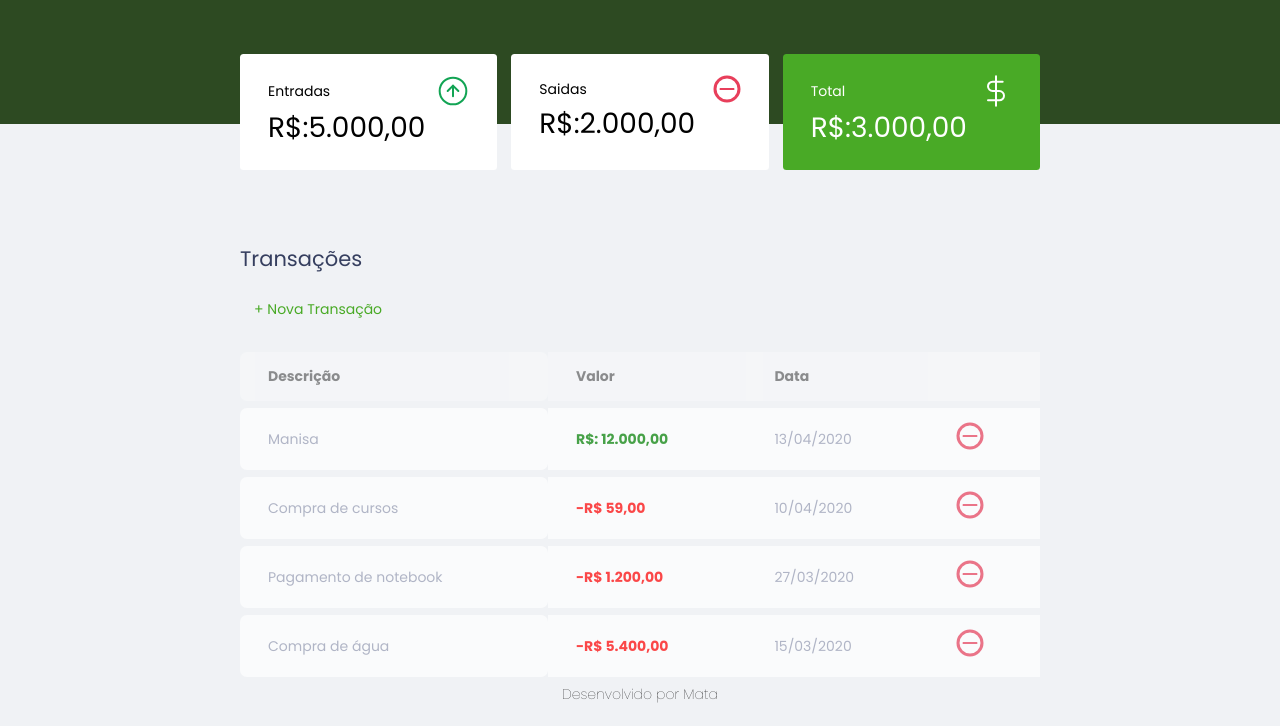
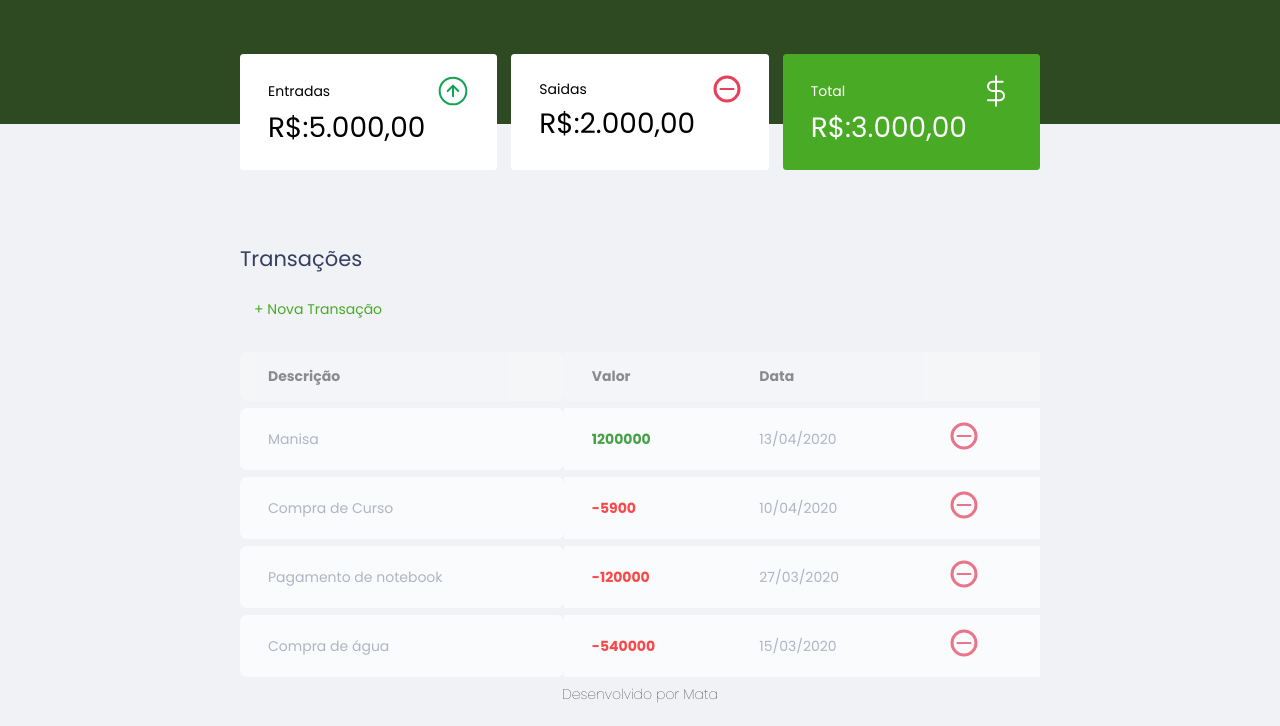
Before and after one commit to thmata/financesdev, a plain HTML site: page index.html in a window 1280 px wide. Shown: the part 74-800 px from the top of the page. Drawn offline with Linux system fonts and the light colour scheme.

Commit message:
Melhoria do JS

```diff
--- a/index.html
+++ b/index.html
@@ -12,6 +12,7 @@
       rel="stylesheet"
     />
     <link rel="stylesheet" href="style.css" />
+
   </head>
   <body>
     <header>
@@ -57,30 +58,6 @@
             </tr>
           </thead>
           <tbody>
-            <tr>
-              <td>Manisa</td>
-              <td class="positive">R$: 12.000,00</td>
-              <td>13/04/2020</td>
-              <td><img src="./assets/minus.svg" alt=""></td>
-            </tr>
-            <tr>
-              <td>Compra de cursos</td>
-              <td class="negative">-R$ 59,00</td>
-              <td>10/04/2020</td>
-              <td><img src="./assets/minus.svg" alt=""></td>
-            </tr>
-            <tr>
-              <td>Pagamento de notebook</td>
-              <td class="negative">-R$ 1.200,00</td>
-              <td>27/03/2020</td>
-              <td><img src="./assets/minus.svg" alt=""></td>
-            </tr>
-            <tr>
-              <td>Compra de água</td>
-              <td class="negative">-R$ 5.400,00</td>
-              <td>15/03/2020</td>
-              <td><img src="./assets/minus.svg" alt=""></td>
-            </tr>
           </tbody>
         </table>
       </section>
@@ -119,22 +96,6 @@
     <footer>
       <p>Desenvolvido por Mata</p>
     </footer>
-
-    <script>
-      Modal = {
-        open(){
-          document
-            .querySelector('.model-overlay') //Vai pegar o primeiro elemento no documento com a classe = ".model-overlay"
-            .classList.add('active') // Adiciona uma nova classe no elemento descoberto
-        },
-        close(){
-          document
-            .querySelector('.model-overlay')
-            .classList.remove('active')
-
-        }
-
-      }
-    </script>
+    <script src="./script.js"></script>
   </body>
 </html>
--- /dev/null
+++ b/script.js
@@ -0,0 +1,88 @@
+const Modal = {
+    open(){
+      document
+        .querySelector('.model-overlay') //Vai pegar o primeiro elemento no documento com a classe = ".model-overlay"
+        .classList.add('active') // Adiciona uma nova classe no elemento descoberto
+    },
+    close(){
+      document
+        .querySelector('.model-overlay')
+        .classList.remove('active')
+    }
+  }
+
+  const transations = [{
+      id:1,
+      description:'Manisa',
+      amount:1200000,
+      date:'13/04/2020',
+  },
+  {
+      id:2,
+      description:'Compra de Curso',
+      amount:-5900,
+      date:'10/04/2020',
+  },
+  {
+      id:3,
+      description:'Pagamento de notebook',
+      amount:-120000,
+      date:'27/03/2020',
+  },
+  {
+      id:4,
+      description:'Compra de água',
+      amount:-540000,
+      date:'15/03/2020',
+  }
+]
+
+  const Transaction = {
+      incomes(){
+          //Somar as entradas
+      },
+      expenses(){
+          //Somar as saídas
+      },
+      total(){
+          //Total vai ser entradas - saídas
+
+      }
+  }
+
+  const DOM = {
+    transactionsContainer: document.querySelector('#data-table tbody'),
+    addTransaction(transations, index){
+        const tr = document.createElement('tr')
+        tr.innerHTML = DOM.innerHTMLTransaction(transations)
+        DOM.transactionsContainer.appendChild(tr)
+        console.log(tr.innerHTML)
+    },
+    innerHTMLTransaction(transations){
+          CssClass = transations.amount > 0 ? "positive" : "negative"
+          const amount = Utils.formatCurrency(transations.amount)
+          const html = `
+          <tr>
+              <td class="description">${transations.description}</td>
+              <td class="${CssClass}">${transations.amount}</td>
+              <td class="date">${transations.date}</td>
+              <td>
+                <img src="./assets/minus.svg" alt="">
+              </td>
+            </tr>
+          `
+
+        return html
+      }
+  }
+
+  const Utils = {
+    formatCurrency(value){
+      console.log(value)
+
+    }
+  }
+
+transations.forEach(function(transations){
+  DOM.addTransaction(transations)
+})
```
